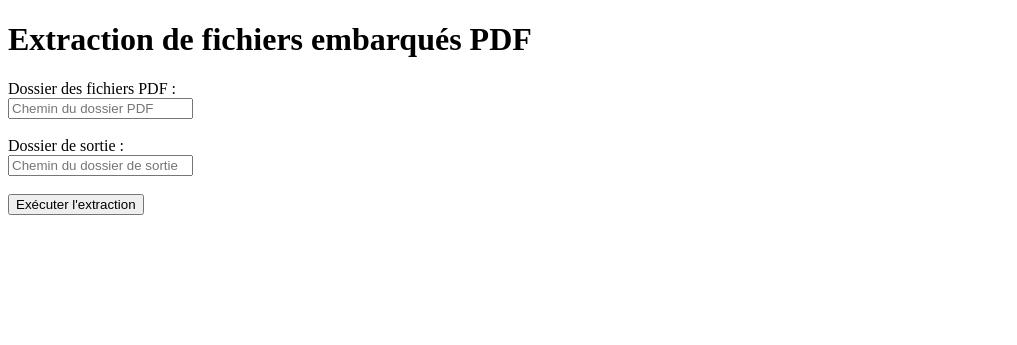
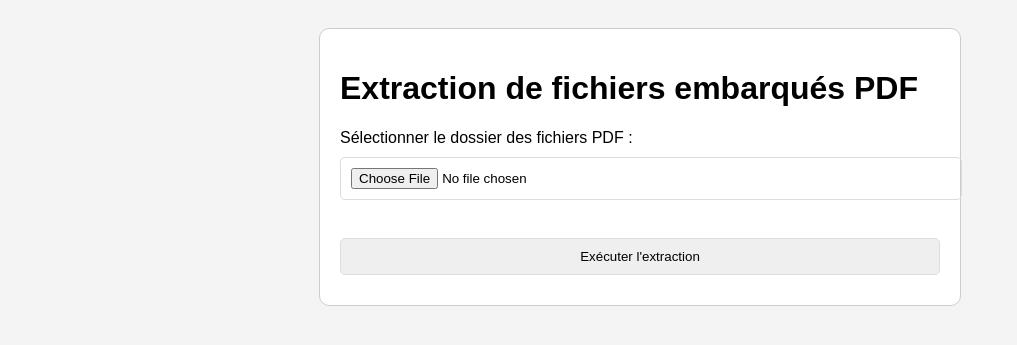
Before and after one commit to adesalme/extractpj-pdf, a Flask app: template docker/templates/index.html in a window 1280 px wide. Shown: the top 345 px of the page, without its empty margins (0-1017 px from the left). Run offline with Flask 3, Linux system fonts and the light colour scheme; the template is opened without the code that fills it, so the values that code supplies are empty.

Commit message:
DL ZIP folder from input folder

```diff
--- a/docker/app.py
+++ b/docker/app.py
@@ -1,44 +1,71 @@
-from flask import Flask, render_template, request, redirect, url_for
+from flask import Flask, render_template, request, send_file
 import pathlib
 import fitz
 import os
 import shutil
+import zipfile
 
 app = Flask(__name__)
 
-def extract_embedded_files_from_pdfs(directory, output_directory):
-    pdf_files = pathlib.Path(directory).rglob("*.pdf")
-    pathlib.Path(output_directory).mkdir(parents=True, exist_ok=True)
+# Fonction pour extraire les fichiers embarqués des PDFs
+def extract_embedded_files_from_pdfs(pdf_folder, output_folder):
+    pdf_files = pathlib.Path(pdf_folder).rglob("*.pdf")
+    pathlib.Path(output_folder).mkdir(parents=True, exist_ok=True)
 
     for pdf_file in pdf_files:
         doc = fitz.open(pdf_file)
         for item in range(doc.embfile_count()):
             info = doc.embfile_info(item)
-            output_path = pathlib.Path(output_directory) / info["ufilename"]
+            output_path = pathlib.Path(output_folder) / info["ufilename"]
             output_path.parent.mkdir(parents=True, exist_ok=True)
             output_path.write_bytes(doc.embfile_get(item))
 
+# Fonction pour compresser le dossier en un fichier ZIP
+def zip_directory(output_folder, zip_filename):
+    shutil.make_archive(zip_filename, 'zip', output_folder)
+
 @app.route('/')
 def index():
-    return render_template('index.html')
+    return render_template('index-test.html')
 
 @app.route('/extract', methods=['POST'])
 def extract():
-    if 'pdf_folder' not in request.files or 'output_folder' not in request.files:
-        return redirect(request.url)
+    if 'pdf_folder' not in request.files:
+        return "Aucun dossier PDF n'a été téléchargé."
 
-    pdf_folder = request.form['pdf_folder']
-    output_folder = request.form['output_folder']
+    pdf_folder = request.files.getlist('pdf_folder')
 
-    if not pdf_folder or not output_folder:
-        return "Les dossiers doivent être spécifiés."
+    if not pdf_folder:
+        return "Aucun fichier trouvé dans le dossier PDF."
 
-    if not os.path.exists(pdf_folder) or not os.path.exists(output_folder):
-        return "Les dossiers spécifiés n'existent pas."
+    # Créer un répertoire temporaire pour les fichiers reçus
+    temp_pdf_folder = 'temp_pdf_folder'
+    temp_output_folder = 'temp_output_folder'
 
-    # Exécuter l'extraction
-    extract_embedded_files_from_pdfs(pdf_folder, output_folder)
-    return "Extraction terminée!"
+    # Créer les répertoires temporaires s'ils n'existent pas
+    os.makedirs(temp_pdf_folder, exist_ok=True)
+    os.makedirs(temp_output_folder, exist_ok=True)
+
+    # Sauvegarder les fichiers reçus dans le répertoire temporaire
+    for file in pdf_folder:
+        file_path = os.path.join(temp_pdf_folder, file.filename)
+        # Créer le dossier parent s'il n'existe pas
+        os.makedirs(os.path.dirname(file_path), exist_ok=True)
+        file.save(file_path)
+
+    # Exécuter l'extraction des fichiers embarqués
+    extract_embedded_files_from_pdfs(temp_pdf_folder, temp_output_folder)
+
+    # Créer un fichier ZIP contenant les fichiers extraits
+    extracted_zip = 'extracted_files.zip'
+    zip_directory(temp_output_folder, extracted_zip.replace('.zip', ''))
+
+    # Nettoyer les dossiers temporaires
+    shutil.rmtree(temp_pdf_folder)
+    shutil.rmtree(temp_output_folder)
+
+    # Retourner le fichier ZIP contenant les fichiers extraits
+    return send_file(extracted_zip, as_attachment=True)
 
 if __name__ == '__main__':
     app.run(debug=True, host='0.0.0.0', port=5000)
--- a/docker/templates/index.html
+++ b/docker/templates/index.html
@@ -4,17 +4,48 @@
     <meta charset="UTF-8">
     <meta name="viewport" content="width=device-width, initial-scale=1.0">
     <title>Extraction de fichiers embarqués PDF</title>
+    <style>
+        body {
+            font-family: Arial, sans-serif;
+            background-color: #f4f4f4;
+            padding: 20px;
+        }
+        .form-container {
+            max-width: 600px;
+            margin: 0 auto;
+            padding: 20px;
+            border: 1px solid #ccc;
+            border-radius: 10px;
+            background-color: #fff;
+        }
+        input[type="file"], button {
+            width: 100%;
+            padding: 10px;
+            margin: 10px 0;
+            border-radius: 5px;
+            border: 1px solid #ddd;
+        }
+        .file-select {
+            padding: 10px;
+            background-color: #4CAF50;
+            color: white;
+            border: none;
+            cursor: pointer;
+            border-radius: 5px;
+        }
+    </style>
 </head>
 <body>
-    <h1>Extraction de fichiers embarqués PDF</h1>
-    <form action="/extract" method="POST">
-        <label for="pdf_folder">Dossier des fichiers PDF :</label><br>
-        <input type="text" id="pdf_folder" name="pdf_folder" placeholder="Chemin du dossier PDF"><br><br>
 
-        <label for="output_folder">Dossier de sortie :</label><br>
-        <input type="text" id="output_folder" name="output_folder" placeholder="Chemin du dossier de sortie"><br><br>
+    <div class="form-container">
+        <h1>Extraction de fichiers embarqués PDF</h1>
+        <form action="/extract" method="POST" enctype="multipart/form-data">
+            <label for="pdf_folder">Sélectionner le dossier des fichiers PDF :</label><br>
+            <input type="file" id="pdf_folder" name="pdf_folder" webkitdirectory directory required><br><br>
 
-        <button type="submit">Exécuter l'extraction</button>
-    </form>
+            <button type="submit">Exécuter l'extraction</button>
+        </form>
+    </div>
+
 </body>
 </html>
```
Also changed, not shown: README.md.
